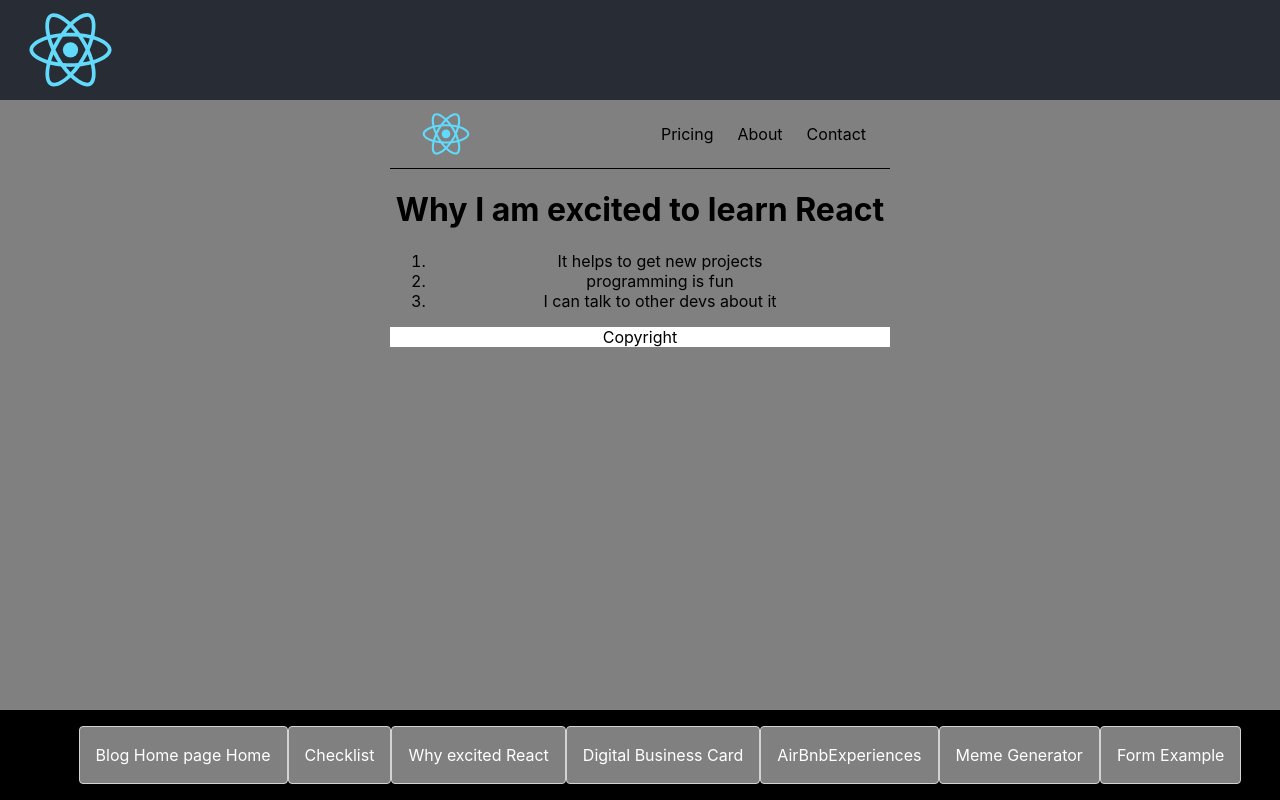
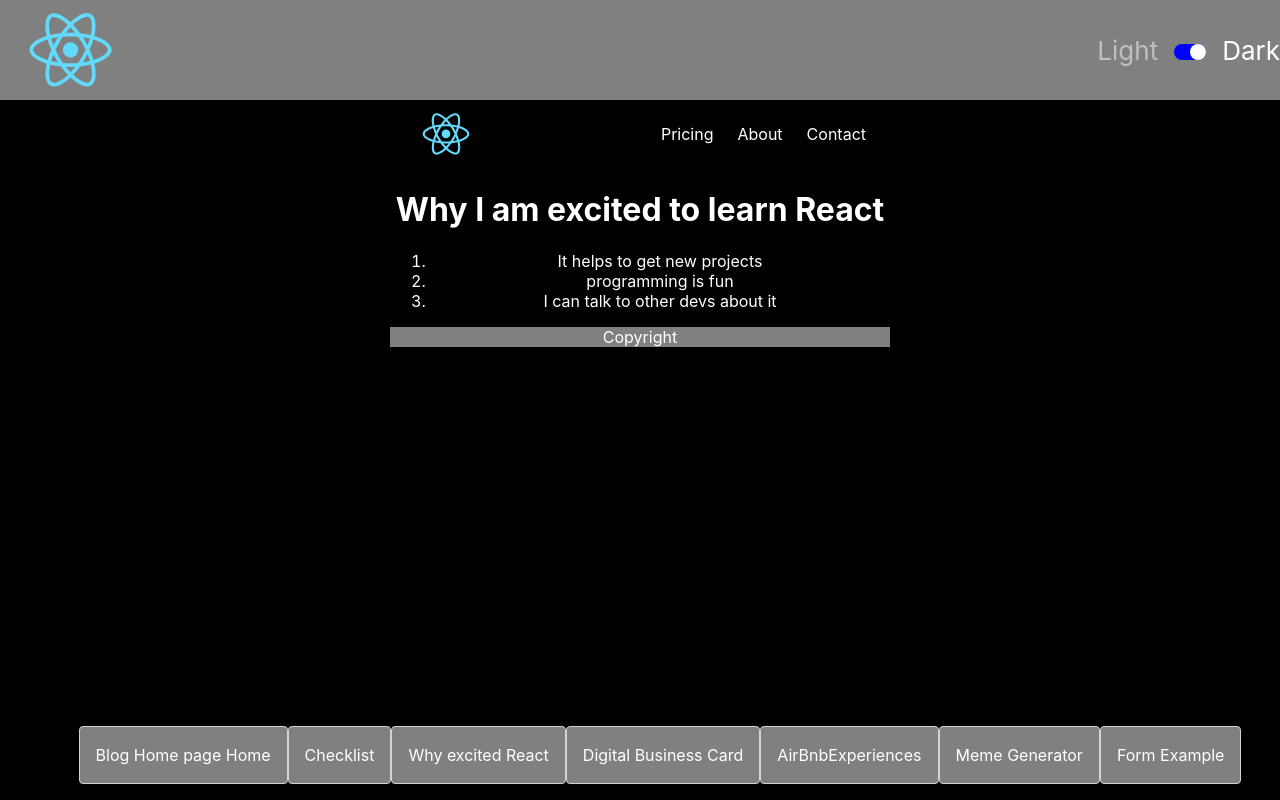
Before and after one commit to harald1992/react_sandbox, a React (Create React App) app: page /whyreact in a window 1280 px wide. Built offline with nearby package versions, Linux system fonts and the light colour scheme.

Commit message:
dark light mode switch

```diff
--- a/src/App.css
+++ b/src/App.css
@@ -17,7 +17,7 @@
   display: flex;
   flex-direction: row;
   justify-content: space-around;
-  background-color: black;
+  background-color: var(--main-bg-color);
 }
 
 .app-footer>ul.footer-nav {
@@ -31,32 +31,14 @@
 .footer-nav>li>a {
   height: 100%;
   padding: 8px 16px;
-  color: white;
   text-decoration: none;
-  background-color: grey;
+  background-color: var(--secondary-bg-color);
 }
 
 .footer-nav>li>a:hover {
   background-color: darkgrey;
 }
 
-
-
-
-
-.App-link {
-  color: #61dafb;
-}
-
-@keyframes App-logo-spin {
-  from {
-    transform: rotate(0deg);
-  }
-
-  to {
-    transform: rotate(360deg);
-  }
-}
 
 .content-container {
   min-width: 500px;
@@ -69,8 +51,8 @@
 }
 
 button.btn {
-  background: black;
-  color: white;
+  background-color: var(--main-bg-color);
+  color: var(--font-color);
   padding: 8px 16px;
   cursor: pointer;
   display: flex;
@@ -103,7 +85,7 @@ button.btn {
 }
 
 .card {
-  box-shadow: 3px 1px 3px black;
+  box-shadow: 3px 1px 3px var(--main-bg-color);
   padding: 16px;
 }
 
@@ -117,7 +99,7 @@ input {
 }
 
 a {
-  background-color: black;
+  background-color: var(--main-bg-color);
   color: white;
   padding: 4px 8px;
   text-decoration: none;
--- a/src/Components/Navbar.jsx
+++ b/src/Components/Navbar.jsx
@@ -1,13 +1,40 @@
+import { useState } from 'react';
 import logo from '../Assets/logo.svg';
 import styles from './Navbar.module.css';
 
 
 const Navbar = () => {
+    const [isDarkMode, setIsDarkMode] = useState(true);
+
+    function switchDarkMode(e) {
+        const checked = e.target.checked;
+
+        var r = document.querySelector(':root');
+        if (checked) {
+            r.style.setProperty('--main-bg-color', 'black');
+            r.style.setProperty('--font-color', 'white');
+
+        } else {
+            r.style.setProperty('--main-bg-color', 'white');
+            r.style.setProperty('--font-color', 'black');
+        }
+
+        setIsDarkMode(checked);
+    }
 
     return (
         <>
             <header className={styles.header}>
                 <img src={logo} className={styles.logo} alt="logo" />
+
+                <label className={styles.switch}>
+                    <span style={isDarkMode ? { opacity: '0.5' } : { opacity: '1.0' }}>Light</span>
+                    <input className={styles.checkbox} type="checkbox" name="darkmode" id="darkmode" checked={isDarkMode} onChange={switchDarkMode} />
+                    <span style={isDarkMode ? { opacity: '1.0' } : { opacity: '0.5' }}>Dark</span>
+                </label>
+
+                {/* <pre>{JSON.stringify(isDarkMode)}</pre> */}
+
             </header>
         </>
     )
--- a/src/Components/Navbar.module.css
+++ b/src/Components/Navbar.module.css
@@ -1,16 +1,54 @@
 .header {
-    background-color: #282c34;
+    background-color: var(--secondary-bg-color);
     max-height: 100px;
     display: flex;
     flex-direction: row;
     align-items: center;
-    justify-content: flex-start;
+    justify-content: space-between;
     font-size: calc(10px + 2vmin);
-    color: white;
 
     position: fixed;
     width: 100%;
     top: 0;
+    z-index: 10;
+}
+
+.switch {
+    color: white;
+}
+
+.checkbox {
+    appearance: none;
+    position: relative;
+    margin: 0 32px 0 16px;
+}
+
+.checkbox::before,
+::after {
+    content: '';
+    position: absolute;
+    left: 0;
+    top: 0;
+    display: inline-block;
+    height: 16px;
+}
+
+.checkbox::after {
+    width: 32px;
+    background-color: blue;
+    border-radius: 30px;
+    z-index: 1;
+}
+
+.checkbox::before {
+    width: 16px;
+    background-color: white;
+    border-radius: 50%;
+    z-index: 2;
+}
+
+.checkbox:checked::before {
+    left: 100%;
 }
 
 .logo {
@@ -29,7 +67,6 @@
 }
 
 .links>a {
-    color: white;
     text-decoration: none;
     padding: 8px;
     border: 1px solid white;
--- a/src/Pages/AirBnbExperiences/AirBnbExperiences.module.css
+++ b/src/Pages/AirBnbExperiences/AirBnbExperiences.module.css
@@ -1,4 +1,3 @@
 .page {
-    background-color: white;
     min-width: 500px;
 }
--- a/src/Pages/AirBnbExperiences/AirBnbExperiencesCard.module.css
+++ b/src/Pages/AirBnbExperiences/AirBnbExperiencesCard.module.css
@@ -29,8 +29,7 @@
     top: 4px;
     left: 4px;
     padding: 2px;
-    background-color: white;
-    /* border-radius: 8px; */
+
 }
 
 .card>.starrow {
--- a/src/Pages/DigitalBusinessCard/DigitalBusinessCard.module.css
+++ b/src/Pages/DigitalBusinessCard/DigitalBusinessCard.module.css
@@ -2,13 +2,11 @@
     display: flex;
     flex-direction: column;
     max-width: 500px;
-    background: black;
     margin: 0 auto;
     padding: 40px 120px;
-    color: lightgrey;
 }
 
-.container > img {
+.container>img {
     margin: 0 auto;
     width: 300px;
 }
@@ -19,7 +17,8 @@
     justify-content: space-between;
 }
 
-.spreadbuttons > button, a {
+.spreadbuttons>button,
+a {
     padding: 8px 16px;
     border-radius: 4px;
     border: 1px solid lightgrey;
@@ -27,14 +26,12 @@
     justify-content: space-around;
     align-items: center;
     gap: 4px;
-
-    background: white;
-    color: black;
+    color: var(--font-color);
     cursor: pointer;
 }
 
 @media only screen and (min-width: 800px) {
     .spreadbuttons {
-      padding: 0 64px;
+        padding: 0 64px;
     }
-  }
+}
--- a/src/Pages/MemeGenerator/MemeGenerator.module.css
+++ b/src/Pages/MemeGenerator/MemeGenerator.module.css
@@ -5,7 +5,6 @@
     flex-direction: row;
     align-content: center;
     justify-content: space-between;
-    color: white;
     padding: 16px;
     font-size: 1.3rem;
 }
@@ -43,7 +42,6 @@
 
 .memeContainer {
     position: relative;
-    color: white;
     font-size: 2em;
     max-width: 500px;
     max-height: 500px;
@@ -66,6 +64,7 @@
     padding: 8px;
     text-align: center;
     left: 25%;
+    color: white;
 }
 
 .memeContainer>.topText {
--- a/src/Pages/WhyReact/WhyReact.jsx
+++ b/src/Pages/WhyReact/WhyReact.jsx
@@ -5,7 +5,7 @@ import WhyReactHeader from './WhyReactHeader';
 function Footer() {
     return (
         <>
-            <p style={{ backgroundColor: 'white' }}>Copyright</p>
+            <p style={{ backgroundColor: 'grey' }}>Copyright</p>
         </>
     )
 }
--- a/src/index.css
+++ b/src/index.css
@@ -6,7 +6,9 @@ body {
   -webkit-font-smoothing: antialiased;
   -moz-osx-font-smoothing: grayscale;
 
-  background-color: grey;
+  background-color: var(--main-bg-color);
+  color: var(--font-color);
+
 }
 
 * {
@@ -17,3 +19,9 @@ code {
   font-family: source-code-pro, Menlo, Monaco, Consolas, 'Courier New',
     monospace;
 }
+
+:root {
+  --main-bg-color: black;
+  --font-color: white;
+  --secondary-bg-color: grey;
+}
```
